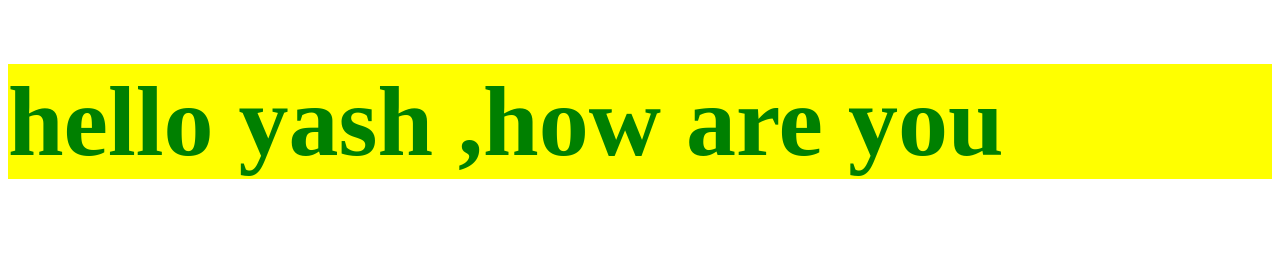
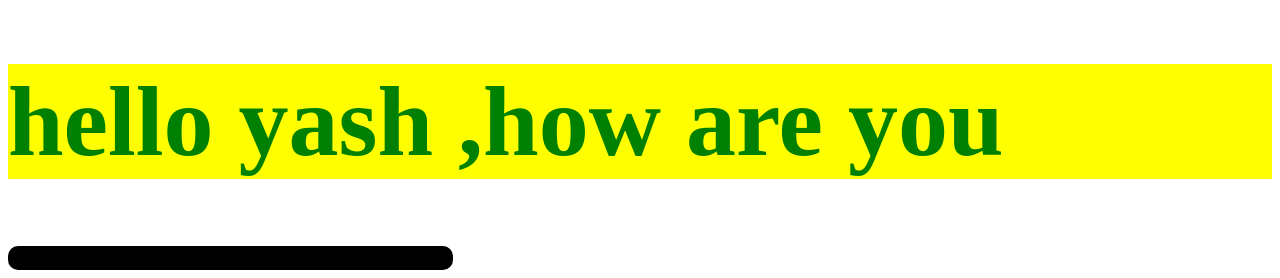
Before and after one commit to YashBansode924/learning_html_with_css, a plain HTML site: page index.html in a window 1280 px wide. Shown: the part 679-957 px from the top of the page. Before the commit the page ends 925 px from the top, so only its background shows below. Drawn offline with Linux system fonts and the light colour scheme.

Commit message:
change day-2

```diff
--- a/css/style.css
+++ b/css/style.css
@@ -7,3 +7,11 @@ p{
     border: solid 12px;
     border-radius: 10px;
 }
+#div1{
+    height: 33.33%;
+    width: 33.33%;
+    border: solid 12px;
+    border-radius: 10px;
+    margin: 0%;
+    padding: 0%;
+}
--- a/index.html
+++ b/index.html
@@ -24,5 +24,7 @@
      <h1 style="color: brown; background-color:aqua;Font-size: 69px">hello yash ,how are you</h1>
      <h1 style="color: white; background-color:black;Font-size: 34px">hello yash ,how are you</h1>
      <h1 style="color: green; background-color:yellow;Font-size: 100px">hello yash ,how are you</h1>
+     <div id="div1">
+     </div>
 </body>
 </html>
```
Also changed, not shown: selector.html (added, +31 -0 lines).
